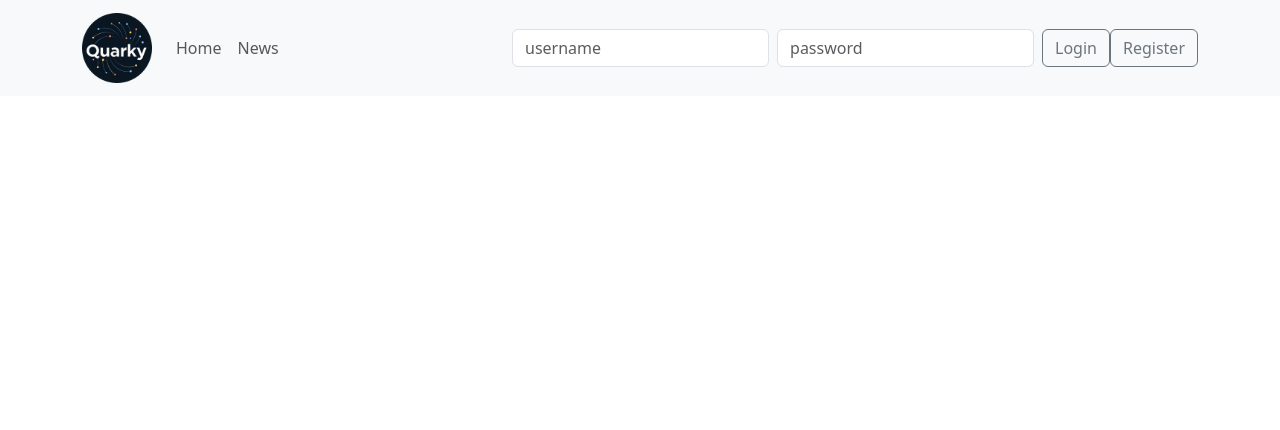
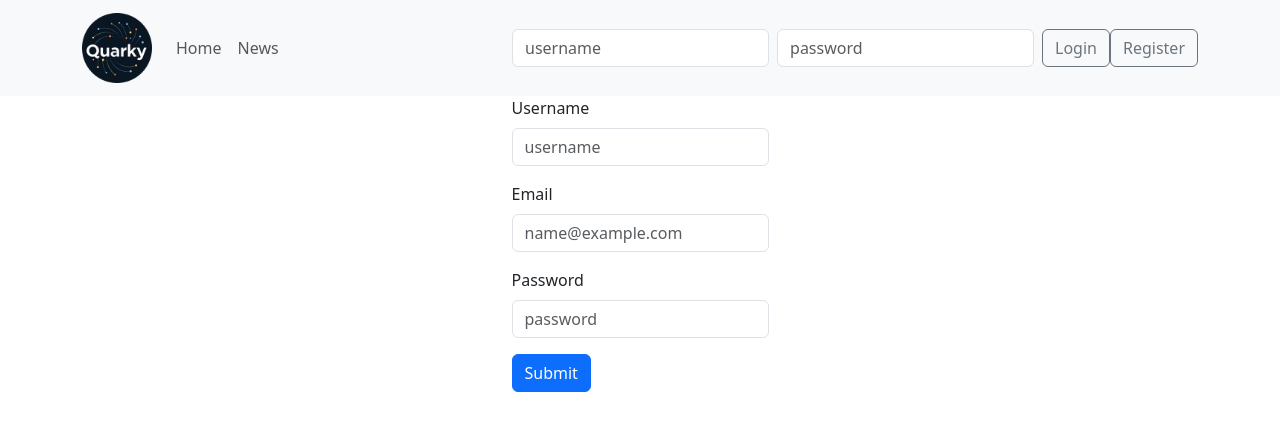
Before and after one commit to HeatherD2025/quark-y, a React (Vite) app: page /register in a window 1280 px wide. Shown: the top 430 px of the page. Built offline with nearby package versions, Linux system fonts and the light colour scheme.

Commit message:
registration form operational

```diff
--- a/src/api/userApi.js
+++ b/src/api/userApi.js
@@ -16,6 +16,14 @@ export const userApi = createApi({
     }
     }),
     endpoints: (builder) => ({
+        register: builder.mutation({
+            query: ({ username, email, password}) => ({
+                url: '/auth/register',
+                method: 'POST',
+                body: {username, email, password}
+            })
+        }),
+
         login: builder.mutation({
             query: (credentials) => ({
                 url: '/auth/login',
@@ -40,6 +48,7 @@ export const userApi = createApi({
 });
 
 export const {
+  useRegisterMutation,
   useLoginMutation,
   useLogoutMutation,
   useSaveArticleMutation,
--- a/src/components/LoginForm.jsx
+++ b/src/components/LoginForm.jsx
@@ -3,7 +3,6 @@ import { useDispatch } from "react-redux";
 import { loginSuccess, loginFailure } from "../redux/slices/userSlice";
 import React, { useState } from "react";
 import { setToken } from "../utils/tokenService";
-// import ReactiveButton from "reactive-button";
 import MyReactiveButton from "./myReactiveButton";
 import { useNavigate } from "react-router-dom";
 
--- a/src/components/Navigation.jsx
+++ b/src/components/Navigation.jsx
@@ -9,34 +9,7 @@ import logo from "../logo/quarkyLogo.png";
 const Navigation = () => {
   const navigate = useNavigate();
   const { authenticated, username, handleLogout } = useContext(userContext);
-//   const [isLoggedIn, setIsLoggedIn] = useState(false);
-//   const [userEmail, setUserEmail] = useState(null);
-//   const [username, setUsername] = useState(null);
 
-//   useEffect(() => {
-//     const token = getToken();
-//     if (token) {
-//       setIsLoggedIn(true);
-//       try {
-//         const decoded = jwtDecode(token);
-//         setUserEmail(decoded.email || null);
-//         setUsername(decoded.username || null);
-//       } catch (error) {
-//         console.error("Invalid token:", error);
-//       }
-//     } else {
-//       setIsLoggedIn(false);
-//       setUserEmail(null);
-//       setUsername(null);
-//     }
-//   }, []);
-
-//   const handleLogout = () => {
-//     removeToken();
-//     setIsLoggedIn(false);
-//     setUserEmail(null);
-//     navigate("/");
-//   };
   const onLogoutClick = () => {
     handleLogout();
     navigate("/");
@@ -81,7 +54,7 @@ const Navigation = () => {
                 <Navbar.Text className="me-3">
                   Welcome <strong>{username || "User"}</strong>
                 </Navbar.Text>
-                <Button variant="outline-secondary" onClick={handleLogout}>
+                <Button variant="outline-secondary" onClick={onLogoutClick}>
                   Logout
                 </Button>
               </>
--- a/src/components/NewsFeed.jsx
+++ b/src/components/NewsFeed.jsx
@@ -185,6 +185,7 @@ const NewsFeed = () => {
     'MCU',
     "movie",
     "nagasaki",
+    'officers',
     "pepe",
     "phone",
     "prime",
@@ -204,6 +205,7 @@ const NewsFeed = () => {
     "stocks",
     "street",
     'superman',
+    'trailer',
     "wallet",
     "workspace",
     "xbox",
@@ -238,7 +240,6 @@ const NewsFeed = () => {
       return regex.test(text);
     });
     if (containsUnwanted) {
-      console.log("🚫 Excluded (unwanted phrase):", article.title);
       return false; // Exclude regardless of topic
     }
 
@@ -248,20 +249,15 @@ const NewsFeed = () => {
     });
 
     if (!matchesTopic) {
-      console.log("⛔️ Excluded (no topic match):", article.title);
       return false;
     }
 
     return true; // Only articles with topic and no unwanted phrases
   });
 
-  console.log("✅ Final filtered articles:", filteredArticles.length);
-
   // loading and error states
   if (loadingScience || loadingSpace) return <p>Loading articles...</p>;
   if (errorScience || errorSpace) return <p>Error loading articles</p>;
-
-  console.log("📰 Final filtered articles to display:", filteredArticles);
 
   return (
     <>
@@ -290,7 +286,7 @@ const NewsFeed = () => {
                   className="articleImage"
                   src={article.urlToImage}
                   alt={article.title}
-                  style={{ width: "30em", height: "auto" }}
+                  style={{ width: "40em", height: "auto" }}
                 />
               )}
               <p>{article.description}</p>
--- a/src/pages/Register.jsx
+++ b/src/pages/Register.jsx
@@ -0,0 +1,157 @@
+import React,  { useState } from "react";
+import { Form, Button } from "react-bootstrap";
+import { useRegisterMutation } from "../api/userApi";
+import { useNavigate } from "react-router-dom";
+import { useDispatch } from "react-redux";
+import { setToken } from "../utils/tokenService";
+import { registerSuccess, loginFailure } from '../redux/slices/userSlice'
+
+const registerNewUser = () => {
+    const dispatch = useDispatch();
+    const [register, {isLoading, error}] = useRegisterMutation();
+    const navigate = useNavigate();
+
+      // stores data from login form
+    const [form, setForm] = useState({
+        username: "",
+        email: "",
+        password: "",
+    });
+    const [apiError, setApiError] = useState(null);
+    const [passwordError, setPasswordError] = useState('')
+
+    const handleChange = async (e) => {
+        const {name, value} = e.target;
+
+    if (name === "password") {
+        validatePassword(value);
+    }
+
+    setForm((prev) => ({
+        ...prev,
+        [name]: value,
+    }));
+    };
+
+      // Password validation
+    const validatePassword = (password) => {
+    const minLength = password.length >= 8;
+    const hasCapital = /[A-Z]/.test(password);
+    const hasNumber = /[0-9]/.test(password);
+
+    let error = "";
+    if (!minLength) error = "Password must be at least 8 characters";
+    else if (!hasCapital)
+      error = "Password must contain at least one capital letter";
+    else if (!hasNumber) error = "Password must contain at least one number";
+
+    setPasswordError(error);
+    return !error;
+  };
+
+    // const handleSubmit = async (e) => {
+    //     e.preventDefault();
+
+    // const { username, email, password } = form;
+
+    // if (!validatePassword(password)) return;
+
+    // try {
+    //   const result = await register({ username, email, password }).unwrap();
+
+    //   // saving token to local storage
+    //   setToken(result.token);
+
+    //   console.log(token, 'token stored');
+
+    //   // updating redux store
+    //   dispatch(registerSuccess(result));
+
+    //   console.log('registration success')
+
+    //   // resetting form and error
+    //   setForm({ username: '', email: '', password: '' });
+    //   setApiError(null);
+
+    //   navigate('/Account');
+
+    //     } catch (err) {
+    //         const message = err.data?.message || err?.error || 'Registration failed';
+    //         dispatch(loginFailure(message));
+    //         setApiError(message);
+    //     }
+    // };
+
+    const handleSubmit = async (e) => {
+      e.preventDefault();
+
+  try {
+    const result = await register(form).unwrap();
+    console.log("Registration success:", result);
+
+    setToken(result.token);
+    dispatch(registerSuccess(result));
+    navigate("/Account");
+  } catch (err) {
+    console.error("Registration failed:", err);
+    setApiError(err.data?.message || err.message || "Registration failed");
+    dispatch(loginFailure(err.message));
+  }
+};
+
+  return (
+    <>
+    <div
+      className="registerFormContainer"
+      style={{
+        display: 'flex',
+        justifyContent: "space-around"
+      }}>
+        <Form onSubmit={handleSubmit}>
+        <Form.Group className="mb-3" controlId="Form.ControlInput1">
+            <Form.Label>Username</Form.Label>
+              <Form.Control
+                type="text"
+                placeholder="username"
+                name="username"
+                value={form.username}
+                onChange={handleChange}
+              />
+        </Form.Group>
+
+        <Form.Group className="mb-3" controlId="Form.ControlInput2">
+            <Form.Label>Email</Form.Label>
+              <Form.Control
+                type="email"
+                placeholder="name@example.com"
+                name="email"
+                value={form.email}
+                onChange={handleChange}
+            />
+        </Form.Group>
+
+        <Form.Group className="mb-3" controlId="Form.ControlInput3">
+            <Form.Label>Password</Form.Label>
+              <Form.Control
+                type="current-password"
+                placeholder="password"
+                name="password"
+                value={form.password}
+                onChange={handleChange}
+              />
+              {passwordError && (
+                <Form.Text className='text-danger'>{passwordError}</Form.Text>
+              )}
+        </Form.Group>
+              {apiError && (
+                <div style={{ color: "red", marginBottom: "1rem" }}>{apiError}</div>
+              )}
+
+        <Button type='submit'>Submit</Button>
+        </Form>
+    </div>
+    </>
+  );
+}
+
+export default registerNewUser;
--- a/src/redux/slices/userSlice.js
+++ b/src/redux/slices/userSlice.js
@@ -11,6 +11,11 @@ const userSlice = createSlice({
     name: 'user',
     initialState,
     reducers: {
+        registerSuccess: (state, action) => {
+          state.user= action.payload.user;
+          state.token = action.payload.token;
+          state.error = null;
+        },
         loginSuccess: (state, action) => {
           state.user = action.payload.user;
           state.token = action.payload.token;
@@ -29,5 +34,5 @@ const userSlice = createSlice({
     },
 });
 
-export const { loginSuccess, loginFailure, logout } = userSlice.actions;
+export const { registerSuccess, loginSuccess, loginFailure, logout } = userSlice.actions;
 export default userSlice.reducer;
--- a/src/utils/App.jsx
+++ b/src/utils/App.jsx
@@ -1,6 +1,7 @@
 import React from "react";
 import Navigation from "../components/Navigation";
 import Home from "../pages/Home";
+import Register from '../pages/Register'
 import LoginForm from "../components/LoginForm";
 // import register when done
 import NewsPage from "../pages/NewsPage";
@@ -14,8 +15,8 @@ function App() {
         <Routes>
           <Route path="/" element={<Home />} />
           <Route path="/newsPage" element={<NewsPage />} />
-          {/* <Route path="/register" element={<Register />} /> */}
           <Route path="/account" element={<Account />} />
+          <Route path="/register" element={<Register />} />
         </Routes>
     </Router>
   );
```
Also changed, not shown: src/styles/register.css (added).
